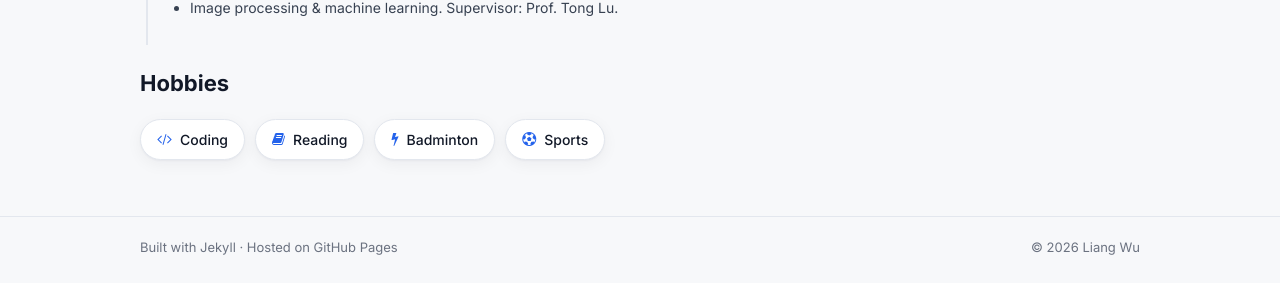
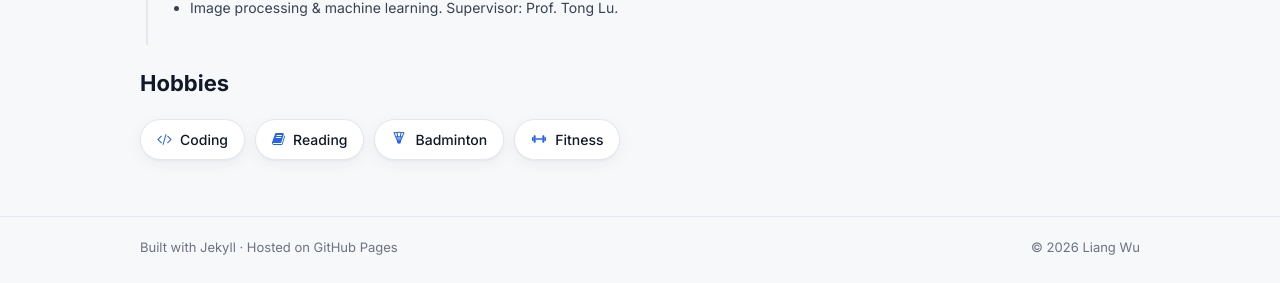
Before and after one commit to leon-liangwu/leon-liangwu.github.io, a Jekyll site: the page built from index.html, in a window 1280 px wide and 1400 px high, scrolled down 5017 px. Shown: the part 1114-1397 px from the top of the window. Built offline with Jekyll 4.4.1, drawn with Linux system fonts in a browser that asks for light colours.

Commit message:
Use shuttlecock and dumbbell icons; rename Sports to Fitness
Co-Authored-By: Claude Opus 5.5 <noreply@anthropic.com>

```diff
--- a/css/main.css
+++ b/css/main.css
@@ -215,6 +215,7 @@ section { padding: 36px 0 8px; }
     background: var(--bg-elev); border: 1px solid var(--border); box-shadow: var(--shadow);
 }
 .hobby .fa { color: var(--accent); }
+.hobby .ico { width: 16px; height: 16px; color: var(--accent); flex: none; }
 
 /* ---------- lightbox ---------- */
 .shots a { cursor: zoom-in; }
--- a/index.html
+++ b/index.html
@@ -365,7 +365,7 @@ layout: default
 	<div class="hobbies">
 		<span class="hobby"><i class="fa fa-code"></i>Coding</span>
 		<span class="hobby"><i class="fa fa-book"></i>Reading</span>
-		<span class="hobby"><i class="fa fa-bolt"></i>Badminton</span>
-		<span class="hobby"><i class="fa fa-futbol-o"></i>Sports</span>
+		<span class="hobby"><svg class="ico" viewBox="0 0 24 24" aria-hidden="true"><g fill="none" stroke="currentColor" stroke-width="1.6" stroke-linecap="round" stroke-linejoin="round"><path d="M4.5 2.5 9.5 14.5M19.5 2.5 14.5 14.5M9 2.2 11 14.5M15 2.2 13 14.5M4.5 2.5c5-1 10-1 15 0M7 8.5h10"/></g><path fill="currentColor" d="M9 14.5h6v1.8a3 3 0 0 1-6 0z"/></svg>Badminton</span>
+		<span class="hobby"><svg class="ico" viewBox="0 0 24 24" aria-hidden="true"><g fill="currentColor"><rect x="6.5" y="11" width="11" height="2" rx="1"/><rect x="4" y="6.5" width="3" height="11" rx="1"/><rect x="17" y="6.5" width="3" height="11" rx="1"/><rect x="1.5" y="9" width="2.5" height="6" rx="1"/><rect x="20" y="9" width="2.5" height="6" rx="1"/></g></svg>Fitness</span>
 	</div>
 </section>
```
